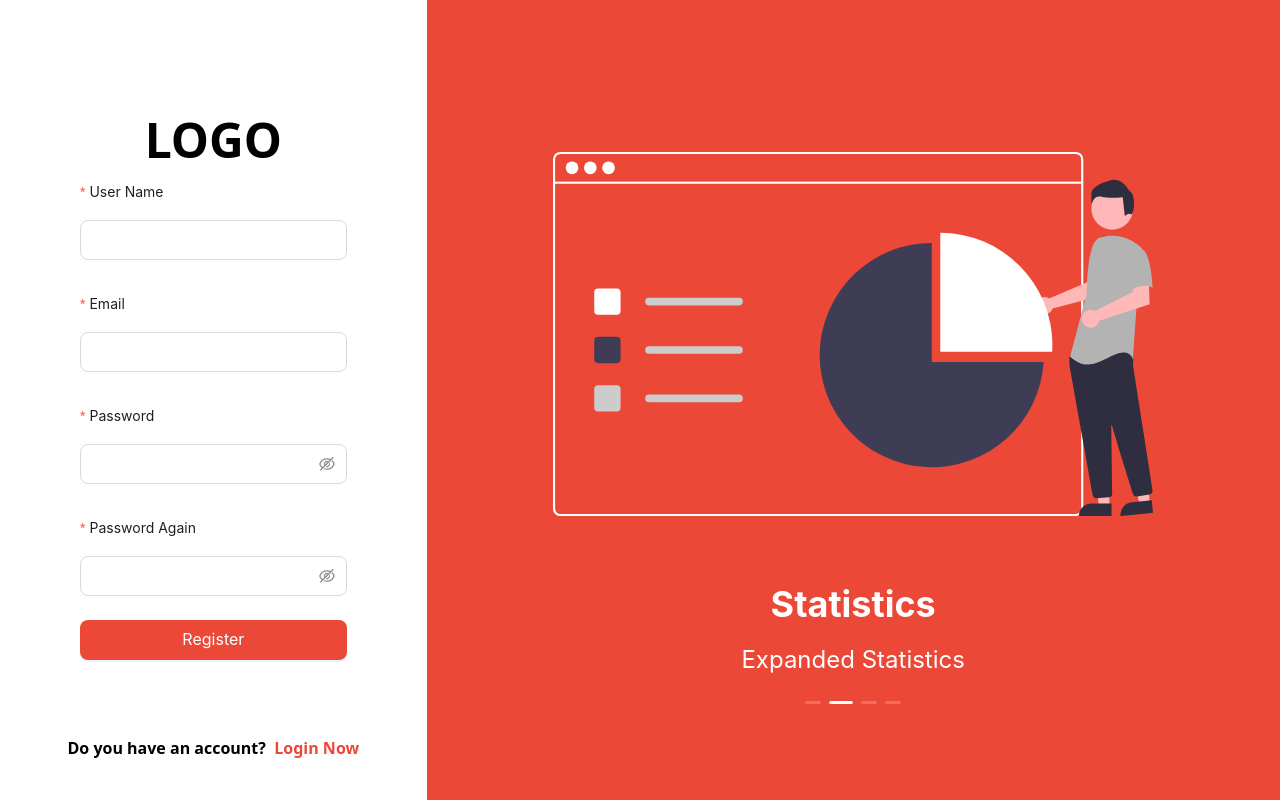
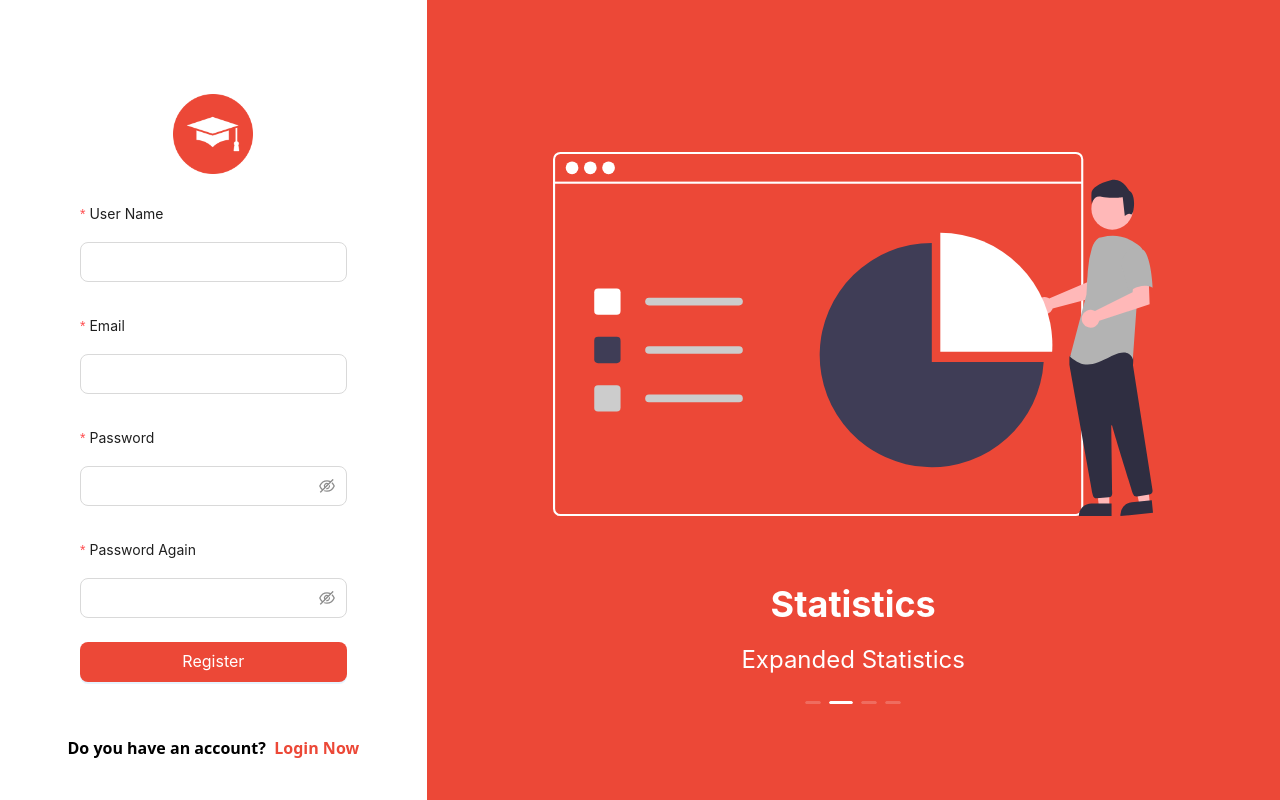
Before and after one commit to mesubasi/online-education-platform-frontend, a React (Vite) app: page /register in a window 1280 px wide. Built offline with nearby package versions, Linux system fonts and the light colour scheme.

Commit message:
Logo Added and Mini Edits for login and register page

```diff
--- a/src/pages/LoginPage.jsx
+++ b/src/pages/LoginPage.jsx
@@ -53,7 +53,7 @@ const Login = () => {
                                 <AuthCarousel img="/images/responsive.svg" title="Responsive" desc="Compatibility with All Device Sizes" />
                                 <AuthCarousel img="/images/statistic.svg" title="Statistics" desc="Expanded Statistics" />
                                 <AuthCarousel img="/images/customer.svg" title="Student Satisfaction" desc="Students Satisfied with the Education at the End of the Experience" />
-                                <AuthCarousel img="/images/admin.svg" title="Admin Panel" desc="One-Stop Management" />
+                                <AuthCarousel img="/images/admin.svg" title="Panel" desc="One-Stop Management" />
                             </Carousel>
                         </div>
                     </div>
--- a/src/pages/RegisterPage.jsx
+++ b/src/pages/RegisterPage.jsx
@@ -4,6 +4,8 @@ import { Button, Form, Input, Carousel, message } from 'antd'
 import { Link } from 'react-router-dom'
 import AuthCarousel from '../components/auth/AuthCarousel';
 import { useState } from 'react';
+import Logo from "../../public/cap.png";
+
 
 const Register = () => {
     const [loading, setLoading] = useState();
@@ -12,7 +14,11 @@ const Register = () => {
         <div className='h-screen'>
             <div className='flex justify-between h-full'>
                 <div className='xl:px-20 px-10 w-full flex flex-col h-full justify-center relative'>
-                    <h1 className='text-center text-5xl font-bold mb-2'>LOGO</h1>
+                    <div className='flex justify-center items-center max-h-screen pb-5'>
+                        <div className='max-w-20'>
+                            <img src={Logo} className='w-full' />
+                        </div>
+                    </div>
                     <Form layout='vertical' size='large'>
                         <Form.Item label="User Name" name={"username"} rules={[{ required: true, message: "Username Cannot Be Blank!" }]}>
                             <Input />
@@ -49,8 +55,8 @@ const Register = () => {
                             <Carousel className='!h-full px-6' autoplay autoplaySpeed={3000}>
                                 <AuthCarousel img="/images/responsive.svg" title="Responsive" desc="Compatibility with All Device Sizes" />
                                 <AuthCarousel img="/images/statistic.svg" title="Statistics" desc="Expanded Statistics" />
-                                <AuthCarousel img="/images/customer.svg" title="Customer Satisfaction" desc="Customers Satisfied with the Product at the End of the Experience" />
-                                <AuthCarousel img="/images/admin.svg" title="Admin Panel" desc="One-Stop Management" />
+                                <AuthCarousel img="/images/customer.svg" title="Student Satisfaction" desc="Students Satisfied with the Education at the End of the Experience" />
+                                <AuthCarousel img="/images/admin.svg" title="Panel" desc="One-Stop Management" />
                             </Carousel>
                         </div>
                     </div>
```
